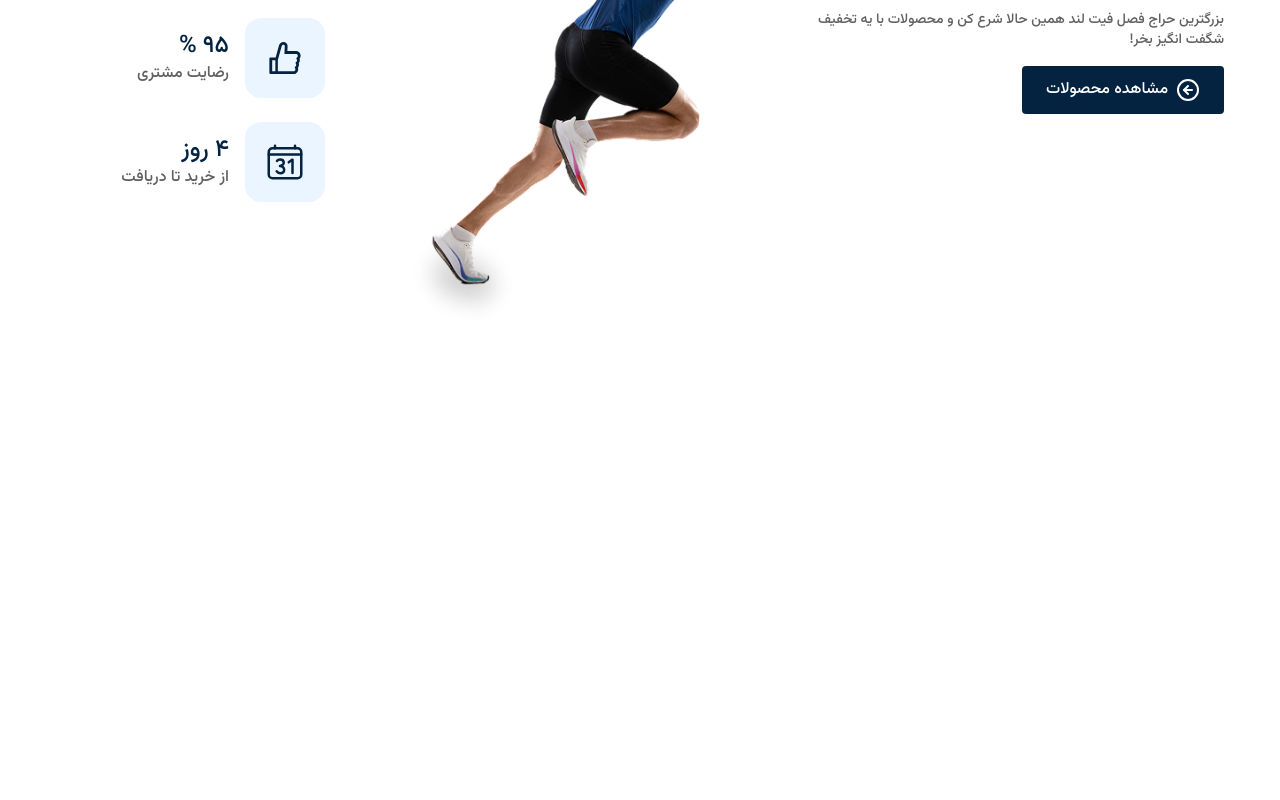
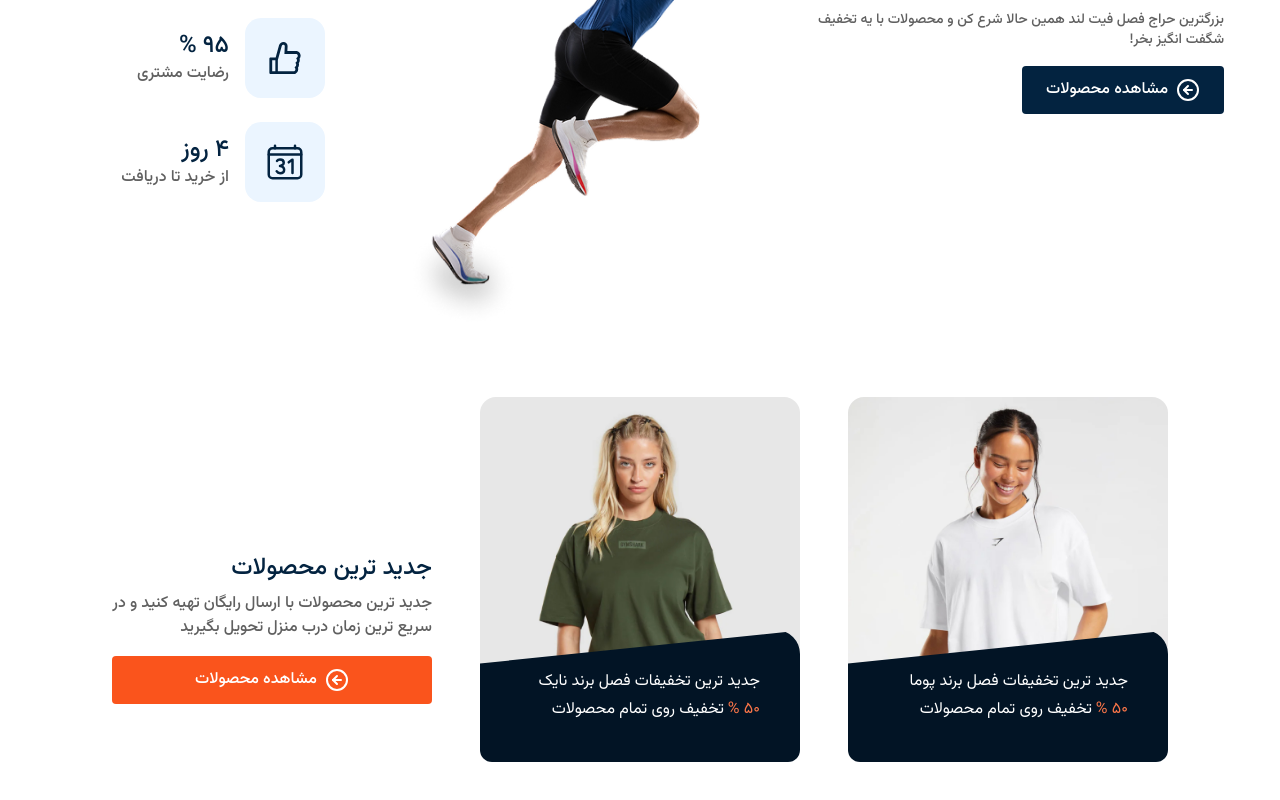
Before and after one commit to ashrafi-frontDeveloper/FitLand-Ecommerce-Online-Shop, a React (Vite) app: page / in a window 1280 px wide. Shown: the part 454-1254 px from the top of the page. Before the commit the page ends 803 px from the top, so only its background shows below. Built offline with nearby package versions, Linux system fonts and the light colour scheme.

Commit message:
feat(NewProducts): add section for new products

```diff
--- a/src/App.jsx
+++ b/src/App.jsx
@@ -1,5 +1,6 @@
 import React from 'react'
 import Header from './Components/Header/Header'
+import Main from './components/Main/Main'
 import './App.css'
 
 export default function App() {
@@ -7,6 +8,7 @@ export default function App() {
     <div>
       <div className=''>
         <Header></Header>
+        <Main></Main>
       </div>
     </div>
   )
--- a/src/components/Header/MainHeader.jsx
+++ b/src/components/Header/MainHeader.jsx
@@ -20,7 +20,7 @@ const MainHeader = () => {
                     </button>
                 </div>
                 {/* section center => image */}
-                <div className="mt-5 relative z-40">
+                <div className="mt-5 relative z-30">
                     <img src="images/run.png" alt="" className="hidden sm:block w-96 xl:w[422px] h-96 xl:h-[475px]" />
                     <img src="images/runMb.png" alt="" className="block sm:hidden h-[150px] w-[130px]" />
                 </div>
--- /dev/null
+++ b/src/components/Main/Main.jsx
@@ -0,0 +1,13 @@
+import NewProduct from "./NewProduct"
+
+const Main = () => {
+    return (
+        <>
+            <main className="container px-0 xl:px-4 p-0 2xl:px-10 pt-12 mx-auto mb-20 w-full">
+                <NewProduct />
+            </main>
+        </>
+    )
+}
+
+export default Main
--- /dev/null
+++ b/src/components/Main/NewProduct.jsx
@@ -0,0 +1,51 @@
+import { toPersianDigits } from "../../utils/ConvertToPersian"
+import { LuCircleArrowLeft } from "react-icons/lu";
+
+const newProducts = [
+    {id: 1, titleTop: ' جدید ترین تخفیفات فصل برند پوما' , titleButtom: 'تخفیف روی تمام محصولات ' , discount: 50 , img: 'images/new product/product1.jpg'},
+    {id: 2, titleTop: ' جدید ترین تخفیفات فصل برند نایک' , titleButtom: 'تخفیف روی تمام محصولات ' , discount: 50 , img: 'images/new product/product2.jpg'},
+]
+
+const NewProduct = () => {
+
+
+
+    return (
+        <>
+            <section className="container flex items-center justify-between gap-x-6 mx-auto px-24 w-full">
+                {/* product */}
+                {newProducts.map((product , index) => {
+                    return (
+                    <div key={index} className="max-w-xs overflow-hidden w-[392px] h-[462px] bg-background rounded-2xl">
+                    <img src={product.img} alt="product" className="w-full rounded-t-xl" />
+
+                    {/* cart secendory */}
+                    <div className="relative -mt-20 z-10">
+                        <div className="bg-secondery-700 text-white p-10 rounded-b-xl rounded-t-2xl rounded-r-3xl clip-badge-shape text-center">
+                            <p className="text-md text-start font-vazirB flex flex-col gap-1">
+                                <span>{product.titleTop}</span>
+                                <span><span className="text-primary-400 pl-1">{toPersianDigits(product.discount)} %</span>{product.titleButtom}</span>
+                            </p>
+                        </div>
+                    </div>
+                </div>)
+                })}
+
+                {/* details products */}
+                <div className="w-80">
+                    <h3 className="text-2xl text-secondary font-vazirB font-medium mb-2">جدید ترین محصولات</h3>
+                    <p className="text-base text-NeutralSecondory font-vazirB font-medium mb-4">جدید ترین محصولات با ارسال رایگان تهیه
+                        کنید و در سریع ترین زمان درب منزل تحویل بگیرید
+                    </p>
+                    {/* button all products */}
+                    <button className="flex items-center justify-center gap-x-2 bg-primary w-full px-16 xl:px-6 py-2 xl:py-3 rounded-sm hover:scale-110 transition-all duration-350 cursor-pointer">
+                        <LuCircleArrowLeft className="w-6 h-6 text-white" />
+                        <span className="text-[10px] md:text-base font-vazirB font-medium text-white">مشاهده محصولات</span>
+                    </button>
+                </div>
+            </section>
+        </>
+    )
+}
+
+export default NewProduct
--- a/src/index.css
+++ b/src/index.css
@@ -25,7 +25,9 @@
 @theme {
     /* Color coustom */
     --color-primary: #FA541C;
+    --color-primary-400: #FB7649;
     --color-secondary: #032340;
+    --color-secondery-700: #021425;
     --color-background: #FFFFFF;
     --color-primaryBack : #FEEEE8;
     --color-secondaryBack: #EBF5FF;
@@ -39,6 +41,15 @@
     --font-vazirL: Vazirmatn , "sans-serif";
 }
 
+@layer utilities {
+   .clip-badge-shape {
+  clip-path: polygon(0 25%, 100% 0, 100% 100%, 0% 100%);
+  }
+}
+
+
+
+
 body {
   margin: 0;
   padding: 0;
```
Also changed, not shown: public/images/new product/product1.jpg (added), public/images/new product/product2.jpg (added).
